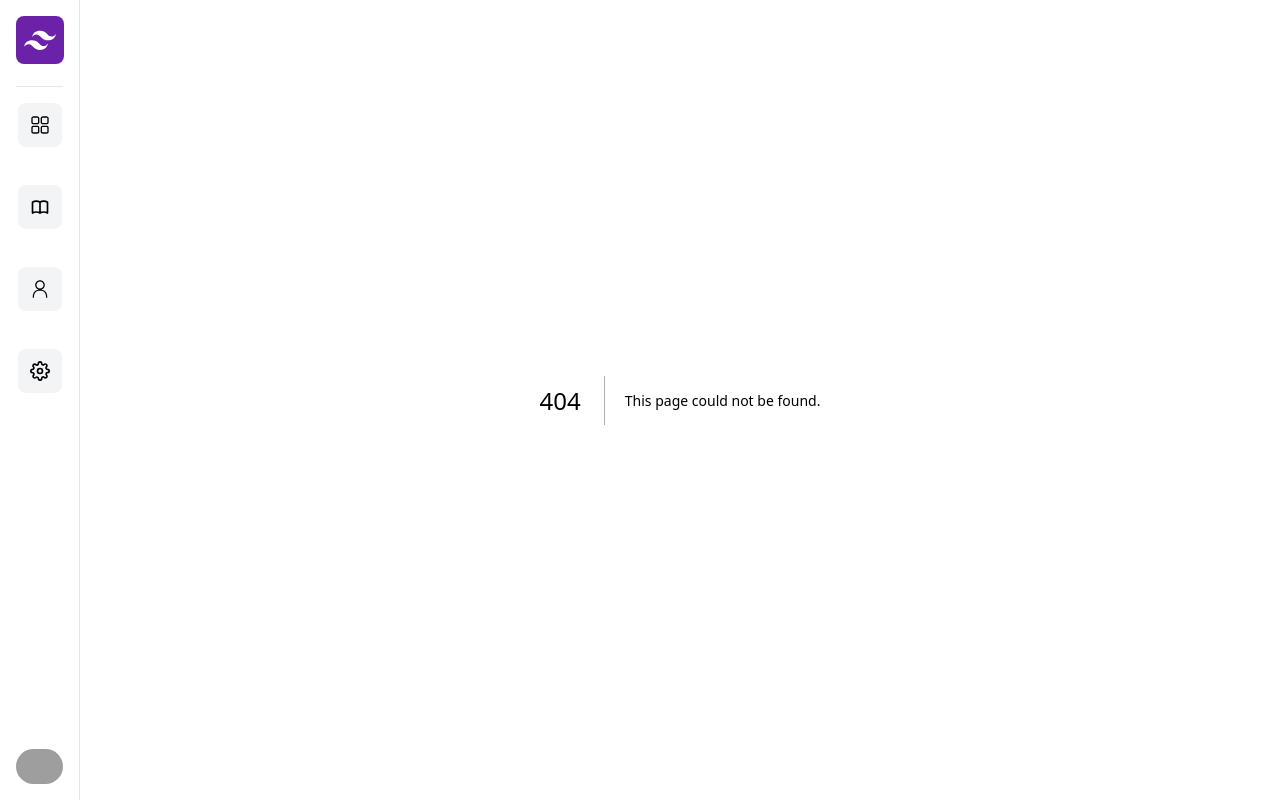
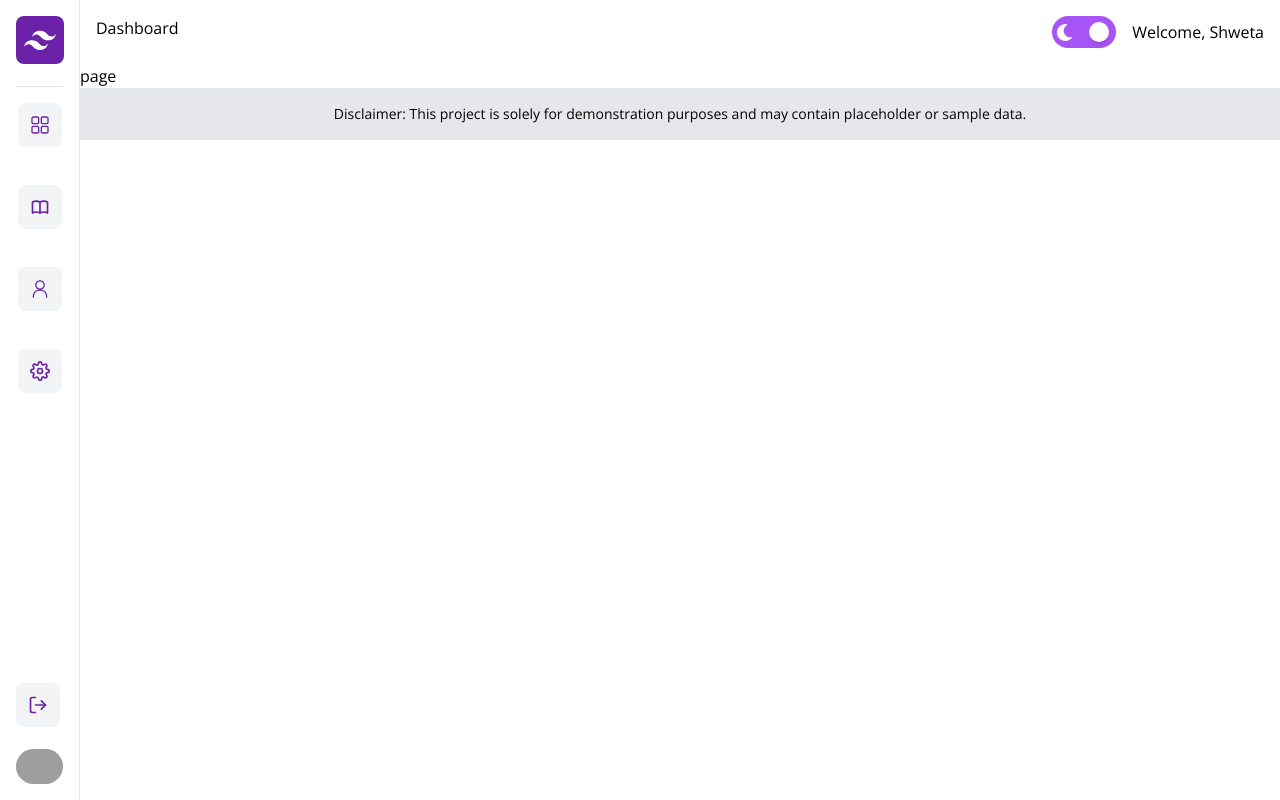
Before and after one commit to shwetakhatra/next-tailwind-dashboard, a Next.js app: page /settings in a window 1280 px wide. Before the commit this address had no page. Built offline with nearby package versions, Linux system fonts and the light colour scheme; grey boxes are pictures that could not be loaded.

Commit message:
Theme settings

```diff
--- a/package.json
+++ b/package.json
@@ -14,7 +14,8 @@
     "react": "^18",
     "react-chartjs-2": "^5.2.0",
     "react-dom": "^18",
-    "react-icons": "^5.2.0"
+    "react-icons": "^5.2.0",
+    "react-switch": "^7.0.0"
   },
   "devDependencies": {
     "@types/node": "^20",
--- a/src/app/customers/page.tsx
+++ b/src/app/customers/page.tsx
@@ -1,12 +1,10 @@
 import React from 'react'
-import Header from "@/components/Header";
 import { BsPersonFill, BsThreeDotsVertical } from 'react-icons/bs'
 import { data } from '@/data/data'
 
 const customers = () => {
   return (
-    <div className='bg-gray-100 min-h-screen'>
-        <Header />
+    <div className='dark:bg-dark bg-gray-100 min-h-screen'>
         <div className='p-4'>
             <div className='w-full m-auto p-4 border rounded-lg bg-white overflow-y-auto'>
                 <div className='my-3 p-2 grid md:grid-cols-4 sm:grid-cols-3 grid-cols-2 items-center justify-between cursor-pointer'>
--- a/src/app/layout.tsx
+++ b/src/app/layout.tsx
@@ -2,13 +2,15 @@ import type { Metadata } from "next";
 import { Open_Sans } from 'next/font/google'
 import "./globals.css";
 import Sidebar from "@/components/Sidebar";
+import Header from "@/components/Header";
+import Footer from "@/components/Footer";
 
 const openSans = Open_Sans({
   subsets: ['latin'],
 })
 
 export const metadata: Metadata = {
-  title: "WaveMakers",
+  title: "Next Dashboard",
   description: "Generated by create next app",
 };
 
@@ -21,7 +23,9 @@ export default function RootLayout({
     <html lang="en">
       <body className={openSans.className}>
         <Sidebar>
+          <Header />
           {children}
+          <Footer />
         </Sidebar>
       </body>
     </html>
--- a/src/app/orders/page.tsx
+++ b/src/app/orders/page.tsx
@@ -5,11 +5,7 @@ import { data } from '@/data/data';
 
 const orders = () => {
   return (
-    <div className='bg-gray-100 min-h-screen'>
-      <div className='flex justify-between px-4 pt-4'>
-        <h2>Orders</h2>
-        <h2>Welcome Back, Clint</h2>
-      </div>
+    <div className='dark:bg-dark bg-gray-100 min-h-screen'>
       <div className='p-4'>
         <div className='w-full m-auto p-4 border rounded-lg bg-white overflow-y-auto'>
           <div className='my-3 p-2 grid md:grid-cols-4 sm:grid-cols-3 grid-cols-2 items-center justify-between cursor-pointer'>
--- a/src/app/page.tsx
+++ b/src/app/page.tsx
@@ -1,19 +1,15 @@
 import BarChart from "@/components/BarChart";
-import Footer from "@/components/Footer";
-import Header from "@/components/Header";
 import RecentOrders from "@/components/RecentOrders";
 import TopCards from "@/components/TopCards";
 
 export default function Home() {
   return (
-    <main className="bg-gray-100 min-h-screen">
-      <Header />
+    <main className="bg-gray-100 min-h-screen dark:bg-dark">
       <TopCards />
       <div className="p-4 grid md:grid-cols-3 grid-cols-1 gap-4">
         <BarChart />
         <RecentOrders />
       </div>
-      <Footer />
     </main>
   );
 }
--- /dev/null
+++ b/src/app/settings/page.tsx
@@ -0,0 +1,9 @@
+import React from 'react'
+
+const page = () => {
+  return (
+    <div>page</div>
+  )
+}
+
+export default page
--- a/src/components/Footer.tsx
+++ b/src/components/Footer.tsx
@@ -3,7 +3,7 @@ import React from 'react'
 const Footer = () => {
   return (
     <div className='flex justify-center p-4 bg-gray-200'>
-      <p className="text-center text-sm">
+      <p className="text-center text-sm dark:text-dark">
         Disclaimer: This project is solely for demonstration purposes and may contain placeholder or sample data.
       </p>
     </div>
--- a/src/components/Header.tsx
+++ b/src/components/Header.tsx
@@ -1,10 +1,14 @@
-import React from 'react'
+'use client'
+import ThemeToggle from '@/components/ThemeToggle';
 
 const Header = () => {
   return (
-    <div className='flex justify-between p-4'>
-        <h2>Dashboard</h2>
-        <h2>Welcome, Shweta</h2>
+    <div className='flex justify-between p-4 dark:bg-dark dark:text-white'>
+      <h2>Dashboard</h2>
+      <div className="flex items-center ">
+        <ThemeToggle />
+        <h2 className='ml-4'>Welcome, Shweta</h2>
+      </div>
     </div>
   )
 }
--- a/src/components/Sidebar.tsx
+++ b/src/components/Sidebar.tsx
@@ -1,48 +1,49 @@
 import Image from 'next/image'
 import Link from 'next/link'
-import React from 'react'
-import { RxSketchLogo, RxDashboard, RxPerson } from 'react-icons/rx'
+import React, { ReactNode } from 'react';
+import { RxDashboard, RxPerson } from 'react-icons/rx'
 import { HiOutlineBookOpen } from 'react-icons/hi'
-import { FiSettings } from 'react-icons/fi'
+import { FiSettings, FiLogOut } from 'react-icons/fi'
 
-const Sidebar = ({ children }) => {
+const Sidebar = ({ children }: { children: ReactNode }) => {
   return (
     <div className='flex'>
-        <div className='fixed w-20 h-screen p-4 bg-white border-r-[1px] flex flex-col justify-between'>
+        <div className='fixed w-20 h-screen p-4 bg-white border-r-[1px] flex flex-col justify-between dark:bg-dark'>
             <div className='flex flex-col items-center'>
                 <Link href="/">
                     <div className='bg-purple-800 text-white p-2 rounded-lg inline-block'>
-                        <a href="/" className="navbar-brand d-flex align-items-center">
-                            <svg className="fill-current h-8 w-8" width="50" height="50" viewBox="0 0 54 54" xmlns="http://www.w3.org/2000/svg">
-                                <path fill="#fff" d="M13.5 22.1c1.8-7.2 6.3-10.8 13.5-10.8 10.8 0 12.15 8.1 17.55 9.45 3.6.9 6.75-.45 9.45-4.05-1.8 7.2-6.3 10.8-13.5 10.8-10.8 0-12.15-8.1-17.55-9.45-3.6-.9-6.75.45-9.45 4.05zM0 38.3c1.8-7.2 6.3-10.8 13.5-10.8 10.8 0 12.15 8.1 17.55 9.45 3.6.9 6.75-.45 9.45-4.05-1.8 7.2-6.3 10.8-13.5 10.8-10.8 0-12.15-8.1-17.55-9.45-3.6-.9-6.75.45-9.45 4.05z"/>
-                            </svg>
-                        </a>
+                        <svg className="fill-current h-8 w-8" width="50" height="50" viewBox="0 0 54 54" xmlns="http://www.w3.org/2000/svg">
+                            <path fill="#fff" d="M13.5 22.1c1.8-7.2 6.3-10.8 13.5-10.8 10.8 0 12.15 8.1 17.55 9.45 3.6.9 6.75-.45 9.45-4.05-1.8 7.2-6.3 10.8-13.5 10.8-10.8 0-12.15-8.1-17.55-9.45-3.6-.9-6.75.45-9.45 4.05zM0 38.3c1.8-7.2 6.3-10.8 13.5-10.8 10.8 0 12.15 8.1 17.55 9.45 3.6.9 6.75-.45 9.45-4.05-1.8 7.2-6.3 10.8-13.5 10.8-10.8 0-12.15-8.1-17.55-9.45-3.6-.9-6.75.45-9.45 4.05z"/>
+                        </svg>
                     </div>
                 </Link>
                 <span className='border-b-[1px] border-gray-200 w-full p-2'></span>
                 <Link href="/">
-                    <div className='bg-gray-100 hover:bg-gray-200 cursor-pointer my-4 p-3 rounded-lg inline-block'>
+                    <div className='dark:bg-dark bg-gray-100 dark:text-white text-purple-800 hover:bg-gray-200 cursor-pointer my-4 p-3 rounded-lg inline-block'>
                         <RxDashboard size={20}/>
                     </div>
                 </Link>
                 <Link href="/customers">
-                    <div className='bg-gray-100 hover:bg-gray-200 cursor-pointer my-4 p-3 rounded-lg inline-block'>
+                    <div className='dark:bg-dark bg-gray-100 dark:text-white text-purple-800 hover:bg-gray-200 cursor-pointer my-4 p-3 rounded-lg inline-block'>
                         <HiOutlineBookOpen size={20}/>
                     </div>
                 </Link>
                 <Link href="/orders">
-                    <div className='bg-gray-100 hover:bg-gray-200 cursor-pointer my-4 p-3 rounded-lg inline-block'>
+                    <div className='dark:bg-dark bg-gray-100 dark:text-white text-purple-800 hover:bg-gray-200 cursor-pointer my-4 p-3 rounded-lg inline-block'>
                         <RxPerson size={20}/>
                     </div>
                 </Link>
                 <Link href="/settings">
-                    <div className='bg-gray-100 hover:bg-gray-200 cursor-pointer my-4 p-3 rounded-lg inline-block'>
+                    <div className='dark:bg-dark bg-gray-100 dark:text-white text-purple-800 hover:bg-gray-200 cursor-pointer my-4 p-3 rounded-lg inline-block'>
                         <FiSettings size={20}/>
                     </div>
                 </Link>
             </div>
             <div>
-                <Image src='https://gravatar.com/avatar/f3dfc6ef76c40a3071d13839dfb81778?s=400&d=robohash&r=x' alt='https://gravatar.com/avatar/22a271bcbe0ab1f8713d7307b2f0c6ac?s=400&d=robohash&r=x' width={48} height={48} className='rounded-full' />
+                <div className='bg-gray-100 text-purple-800 hover:bg-gray-200 cursor-pointer my-4 p-3 rounded-lg inline-block'>
+                    <FiLogOut size={20}/>
+                </div>
+                <Image src='https://gravatar.com/avatar/f3dfc6ef76c40a3071d13839dfb81778?s=400&d=robohash&r=x' alt='https://gravatar.com/avatar/22a271bcbe0ab1f8713d7307b2f0c6ac?s=400&d=robohash&r=x' width={48} height={48} className='rounded-full bg-gray-100' />
             </div>
         </div>
         <main className='ml-20 w-full'>{children}</main>
--- /dev/null
+++ b/src/components/ThemeToggle.tsx
@@ -0,0 +1,32 @@
+'use client'
+import {useEffect, useState } from 'react'
+import { FaMoon } from 'react-icons/fa'
+import { BsSunFill } from 'react-icons/bs'
+
+const ThemeToggle = () => {
+    const [darkMode, setDarkMode] = useState(false)
+    useEffect(() =>{
+        const theme = localStorage.getItem("theme")
+        if(theme === 'dark') setDarkMode(true)
+    }, [])
+    useEffect(() =>{
+        if(darkMode){
+            document.documentElement.classList.add('dark')
+            localStorage.setItem("theme", "dark")
+        }else{
+            document.documentElement.classList.remove('dark')
+            localStorage.setItem("theme", "light")
+        }
+    }, [darkMode])
+    return (
+        <div className='relative w-16 h-8 flex items-center ark:bg-gray-900 bg-purple-500 cursor-pointer rounded-full p-1' onClick={() => setDarkMode(!darkMode)}>
+            <FaMoon className='text-white' size={17} />
+            <div className='absolute bg-white dark:bg-medium w-5 h-5 rounded-full shadow-md transform transition-transform duration-300'
+            style={darkMode ? {left: '4px'} : {right: '7px'} }>
+            </div>
+            <BsSunFill className='text-white ml-4' size={17} />
+        </div>
+    )
+}
+
+export default ThemeToggle
--- a/tailwind.config.ts
+++ b/tailwind.config.ts
@@ -7,6 +7,7 @@ const config: Config = {
     "./src/components/**/*.{js,ts,jsx,tsx,mdx}",
     "./src/app/**/*.{js,ts,jsx,tsx,mdx}",
   ],
+  darkMode: 'class',
   theme: {
     extend: {
       backgroundImage: {
@@ -16,6 +17,10 @@ const config: Config = {
       },
       fontFamily: {
         sans: ["var(--font-sofia)", ...fontFamily.sans]
+      },
+      colors: {
+        "dark": "#232A3C",
+        "medium": "#293245"
       }
     },
   },
```
Also changed, not shown: 1 other file (tests, documents, lock files or other folders).
